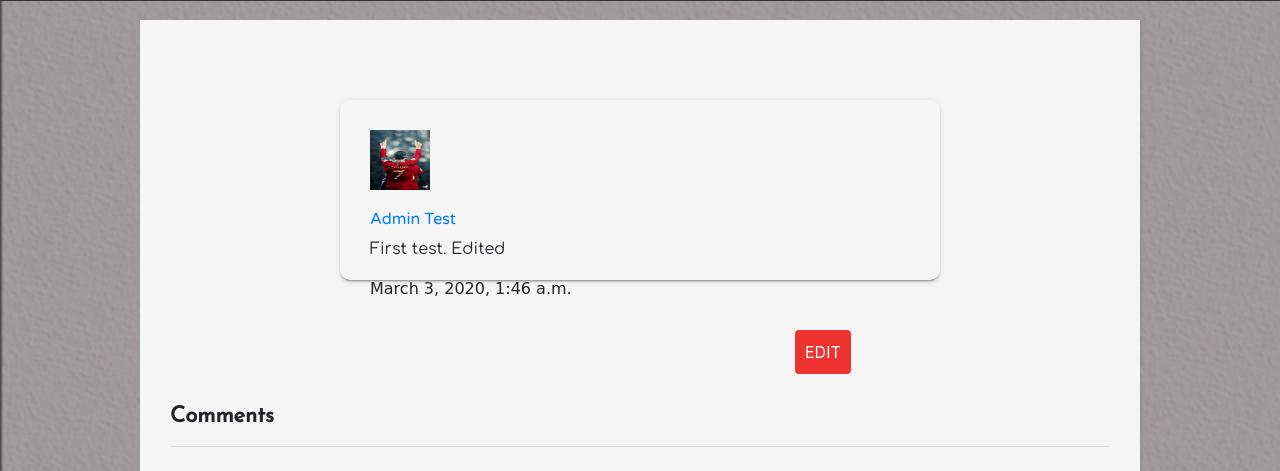
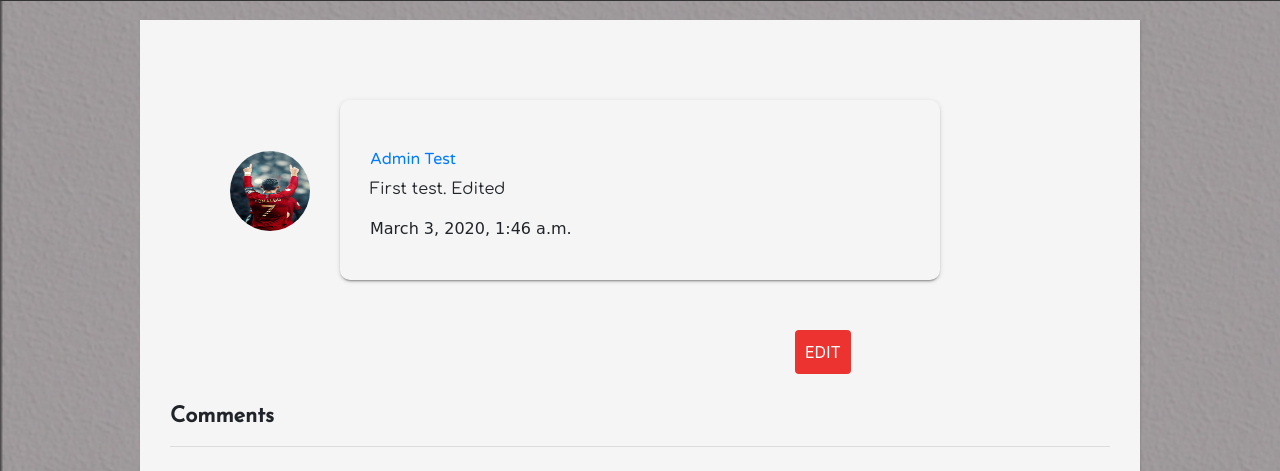
Before and after one commit to SuharshaHarish/learn-sanskrit-new, a Django app: page /learn-sanskrit/forums/forum/1/ in a window 1280 px wide. Shown: the top 471 px of the page. Run offline with Django 3.2, Linux system fonts and the light colour scheme; a user stored in the database is signed in; data comes from the database, SQL or seed files in the repository; some libraries are stand-ins or nearby versions.

Commit message:
Author pic pos

```diff
--- a/forums/templates/forums/forum_detail.html
+++ b/forums/templates/forums/forum_detail.html
@@ -6,14 +6,15 @@
 
     <div class="forum_detail_btn">
       <div class="forum_detail">
-        <div id="author_pic">
-          <img src="{{forum.forum_profile.profile_pic.url}} " style="width: 60px; height: 60px;" />
-        </div>
         <h2>{{ forum.title }}</h2>
         <p>{{ forum.text|linebreaksbr }}</p>
         <div class="date">
           {{ forum.created_date }}
         </div>
+        <div id="author_pic">
+          <img src="{{forum.forum_profile.profile_pic.url}} " style="width: 80px; height: 80px;" />
+        </div>
+
       </div>
 
       {% endif %}
--- a/sanskrit/static/css/forums.css
+++ b/sanskrit/static/css/forums.css
@@ -249,6 +249,15 @@ input[type=text], select {
   background: whitesmoke;
 }
 
+#author_pic img{
+  width: 60px;
+  height: 60px;
+  margin-top: -90px;
+  margin-left: -140px;
+  /* margin-top: 1.3%; */
+  border-radius: 50%;
+}
+
 #cmnts{
   font-size: 22px;
   font-weight: 600;
```
